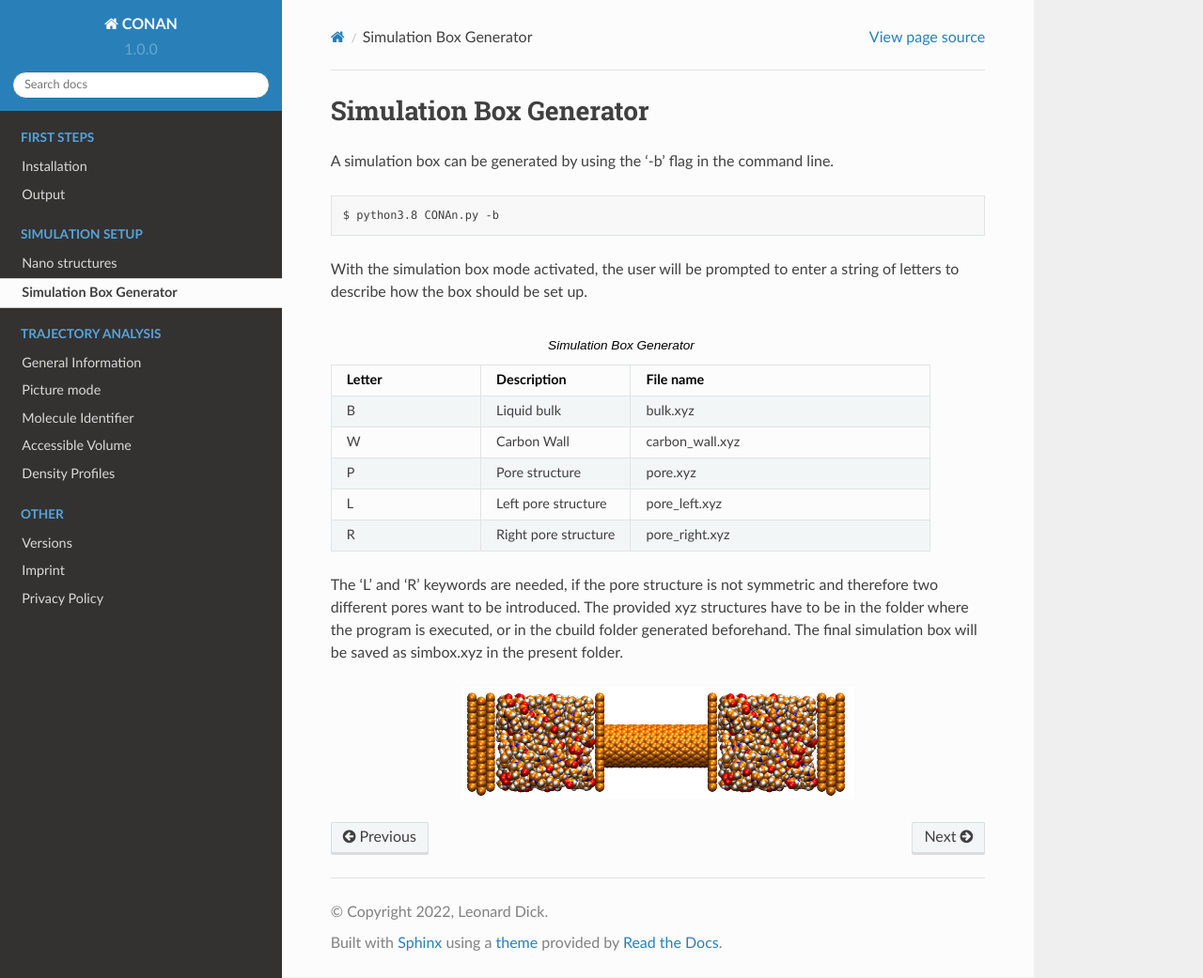
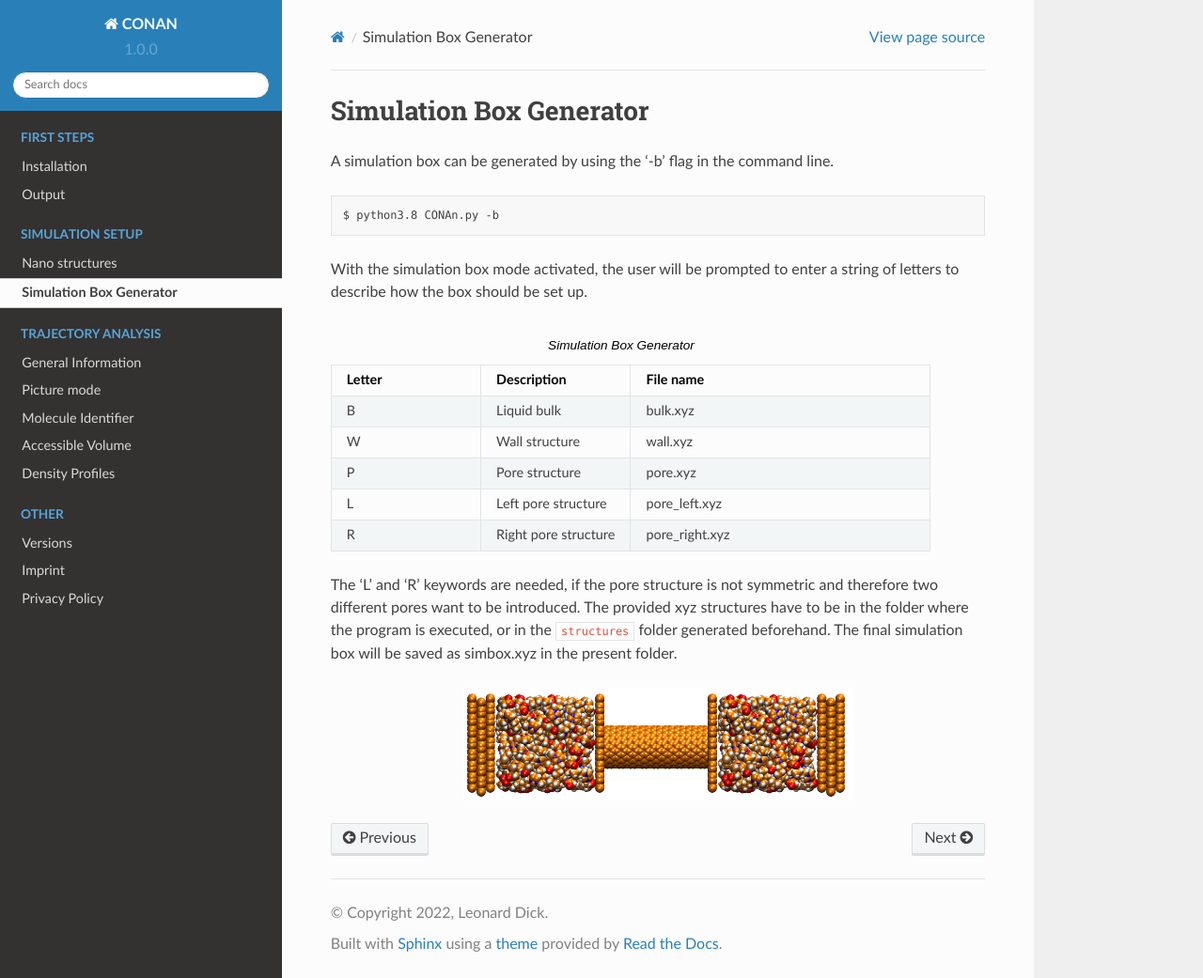
Before and after one commit to LeonardDick/conan, a Sphinx documentation site: the page built from docs/source/simulation_setup/simulation_box.rst, in a window 1280 px wide and 1041 px high. Shown: the whole window at 94% size. Built offline with Sphinx 7.4.7 and the Read the Docs theme 2.0.0, drawn with Linux system fonts in a browser that asks for light colours.

Commit message:
text adjustment

```diff
--- a/docs/source/index.rst
+++ b/docs/source/index.rst
@@ -13,7 +13,7 @@ CONAN - User Guide
 **CONAN** is a tool to generate carbon and boron nitride structures, set up MD simulation boxes and analyze MD trajectories composed of a liquid in confinement.
 The program has the following features:
 
-* Generate structures like carbon walls, carbon nanotubes (CNT), pore structures and their boron nitride analogues. All carbons can be doped  with graphitic nitrogen.
+* Generate structures like carbon walls, carbon nanotubes (CNT), pore structures and their boron nitride analogues. All carbons can be doped with graphitic nitrogen.
 * Set up simulation boxes with a bulk liquid input file and carbon structures of choice.
 * Identify and characterize solid structures found in a MD trajectory.
 * Calculate the radial density inside a CNT/pore.
--- a/docs/source/simulation_setup/cbuilder.rst
+++ b/docs/source/simulation_setup/cbuilder.rst
@@ -44,4 +44,4 @@ The structures are built by using the following default parameters:
   The positions of all nitrogen and boron atoms are switched in consecutive layers, resulting in an ABA stacking.
 
 All set values can be freely adjusted by the user.
-All relevant quantities are printed to the terminal and the ``conan.log`` file, the xyz structures are written to a seperate file.
+All relevant quantities are printed to the terminal and the ``conan.log`` file, the xyz structures are written to a seperate file in a ``structures`` folder.
--- a/docs/source/simulation_setup/simulation_box.rst
+++ b/docs/source/simulation_setup/simulation_box.rst
@@ -20,8 +20,8 @@ With the simulation box mode activated, the user will be prompted to enter a str
      - Liquid bulk
      - bulk.xyz
    * - W
-     - Carbon Wall
-     - carbon_wall.xyz
+     - Wall structure
+     - wall.xyz
    * - P
      - Pore structure
      - pore.xyz
@@ -33,7 +33,7 @@ With the simulation box mode activated, the user will be prompted to enter a str
      - pore_right.xyz
 
 The 'L' and 'R' keywords are needed, if the pore structure is not symmetric and therefore two different pores want to be introduced.
-The provided xyz structures have to be in the folder where the program is executed, or in the cbuild folder generated beforehand.
+The provided xyz structures have to be in the folder where the program is executed, or in the ``structures`` folder generated beforehand.
 The final simulation box will be saved as simbox.xyz in the present folder.
 
 
```
Also changed, not shown: other parts of docs/source/simulation_setup/simulation_box.rst (+1 -1 lines).
